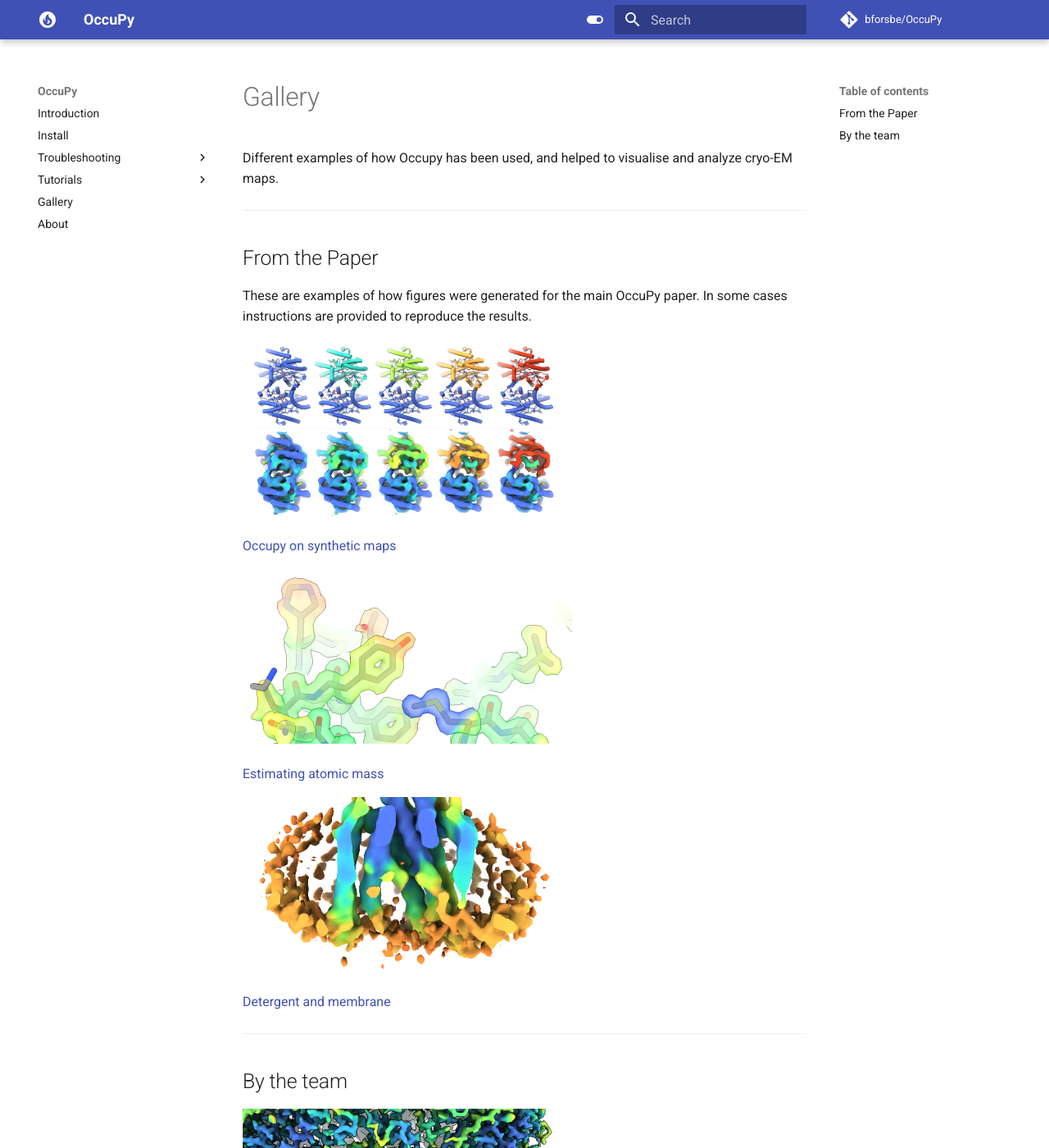
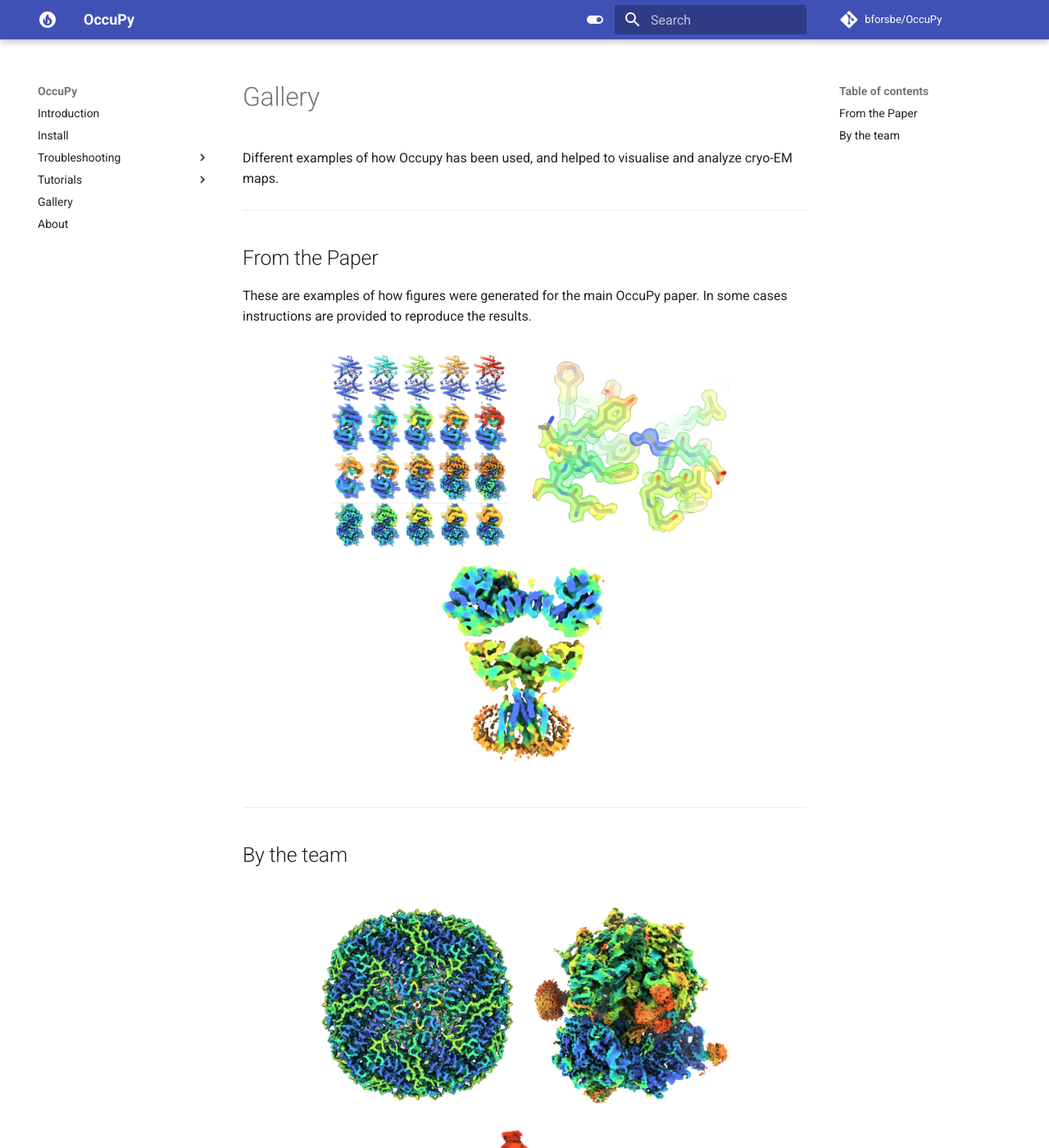
Before and after one commit to bforsbe/OccuPy, an MkDocs documentation site: the page built from docs/gallery/index.md, in a window 1280 px wide and 1400 px high. Shown: the whole window at 82% size. Built offline with MkDocs 1.6.1 and Material for MkDocs 9.7.7, drawn with Linux system fonts in a browser that asks for light colours; comment, search, counter and statistics services are not loaded; some of the changed text lies outside the part shown.

Commit message:
non auto-generated gallery

```diff
--- a/docs/gallery/index.md
+++ b/docs/gallery/index.md
@@ -11,81 +11,88 @@ Different examples of how Occupy has been used, and helped to visualise and anal
 These are examples of how figures were generated for the main OccuPy paper. In some cases instructions are provided
 to reproduce the results.
 
+<div class="gallery-image">
 
-<div class="mkd-glr-thumbcontainer" tooltip="Occupy on synthetic maps">
-    <!--div class="figure align-default" id="idp1"-->
-        <img alt="sythetic_map" src="thumbs/synthetic.png"/>
-        <p class="caption">
-            <span class="caption-text">
-                <a class="reference internal" href="synthetic">
-                    <span class="std std-ref">Occupy on synthetic maps </span>
-                </a>
-            </span>
-            <!--a class="headerlink" href="#idp1" title="Permalink to this image"></a-->
-        </p>
-    <!--/div-->
+    <div class="img-box">
+    <a class="reference internal" href="synthetic" style="color:#FFFFFF;">
+      <img src="thumbs/synthetic.png" alt="" />
+      <div class="transparent-box">
+        <div class="caption">
+          <p>Synthetic input</p>
+            <p class="opacity-low">PDB-1UXI</p>
+        </div>
+      </div>
+    </a>
+    </div>
+
+    <div class="img-box">
+    <a class="reference internal" href="mass" style="color:#FFFFFF;">
+      <img src="thumbs/mass.png" alt="" />
+      <div class="transparent-box">
+        <div class="caption">
+          <p>Mass effects</p>
+          <p class="opacity-low">EMD-33707</p></p>
+        </div>
+      </div>
+    </a>
+    </div>
+
+    <div class="img-box">
+    <a class="reference internal" href="membrane" style="color:#FFFFFF;">
+      <img src="thumbs/membrane.png" alt="" />
+      <div class="transparent-box">
+        <div class="caption">
+          <p>Membrane protein</p>
+          <p class="opacity-low">EMD-23015</p></p>
+        </div>
+      </div>
+    </a>
+    </div>
+
 </div>
-
-<div class="mkd-glr-thumbcontainer" tooltip="Estimating atomic mass">
-    <!--div class="figure align-default" id="idp2"-->
-        <img alt="Introductory example - Plotting sin" src="thumbs/mass.png" />
-        <p class="caption">
-            <span class="caption-text">
-                <a class="reference internal" href="mass">
-                    <span class="std std-ref">Estimating atomic mass</span>
-                </a>
-            </span>
-            <!--a class="headerlink" href="#idp2" title="Permalink to this image"></a-->
-        </p>
-    <!--/div-->
-</div>
-
-<div class="mkd-glr-thumbcontainer" tooltip="Detergent and membrane">
-    <!--div class="figure align-default" id="idp3"-->
-        <img alt="Introductory example - Plotting sin" src="thumbs/membrane.png" />
-        <p class="caption">
-            <span class="caption-text">
-                <a class="reference internal" href="membrane">
-                    <span class="std std-ref">Detergent and membrane</span>
-                </a>
-            </span>
-            <!--a class="headerlink" href="#idp3" title="Permalink to this image"></a-->
-        </p>
-    <!--/div-->
-</div>
-
-<div class="mkd-glr-clear"></div>
 
 ---
 
 ## By the team
 
-<div class="mkd-glr-thumbcontainer" tooltip="At high resolution">
-    <!--div class="figure align-default" id="idt1"-->
-        <img alt="Introductory example - Plotting sin" src="thumbs/high-res.png" />
-        <p class="caption">
-            <span class="caption-text">
-                <a class="reference internal" href="highres">
-                    <span class="std std-ref">At high resolution</span>
-                </a>
-            </span>
-            <!--a class="headerlink" href="#idt1" title="Permalink to this image"></a-->
-        </p>
-    <!--/div-->
-</div>
+<div class="gallery-image">
 
-<div class="mkd-glr-thumbcontainer" tooltip="Actin filament">
-    <!--div class="figure align-default" id="idt2"-->
-        <img alt="Introductory example - Plotting sin" src="thumbs/actin.png" />
-        <p class="caption">
-            <span class="caption-text">
-                <a class="reference internal" href="filament">
-                    <span class="std std-ref">Actin filament</span>
-                </a>
-            </span>
-            <!--a class="headerlink" href="#idt2" title="Permalink to this image"></a-->
-        </p>
-    <!--/div-->
+    <div class="img-box">
+    <a class="reference internal" href="highres" style="color:#FFFFFF;">
+      <img src="thumbs/high-res.png" alt="" />
+      <div class="transparent-box">
+        <div class="caption">
+          <p>At high resolution</p>
+          <p class="opacity-low">EMD-33707</p></p>
+        </div>
+      </div>
+    </a>
+    </div>
+
+    <div class="img-box">
+    <a class="reference internal" href="ribosome" style="color:#FFFFFF;">
+      <img src="thumbs/ribo.png" alt="" />
+      <div class="transparent-box">
+        <div class="caption">
+          <p>A ribosome</p>
+          <p class="opacity-low">EMD-3943</p></p>
+        </div>
+      </div>
+    </a>
+    </div>
+
+    <div class="img-box">
+    <a class="reference internal" href="spike" style="color:#FFFFFF;">
+      <img src="thumbs/spike.png" alt="" />
+      <div class="transparent-box">
+        <div class="caption">
+          <p>A viral spike</p>
+          <p class="opacity-low">Unpublished data</p></p>
+        </div>
+      </div>
+    </a>
+    </div>
+
 </div>
 
 
--- a/docs/stylesheets/extra.css
+++ b/docs/stylesheets/extra.css
@@ -17,3 +17,87 @@
 .mail {
   color: #9fa4b0;
 }
+
+* {
+  box-sizing: border-box;
+  margin: 0;
+  padding: 0;
+}
+
+
+.heading {
+    text-align: center;
+    font-size: 2.0em;
+    letter-spacing: 1px;
+    padding: 40px;
+    color: white;
+}
+
+.gallery-image {
+  padding: 20px;
+  display: flex;
+  flex-wrap: wrap;
+  justify-content: center;
+}
+
+.gallery-image img {
+  height: 240px;
+  width: 240px;
+  transform: scale(1.0);
+  transition: transform 0.4s ease;
+}
+
+.img-box {
+  box-sizing: content-box;
+  margin: 10px;
+  height: 240px;
+  width: 240px;
+  overflow: hidden;
+  display: inline-block;
+  color: white;
+  position: relative;
+  background-color: white;
+}
+
+.caption {
+  position: absolute;
+  bottom: 5px;
+  left: 20px;
+  opacity: 0.0;
+  transition: transform 0.3s ease, opacity 0.3s ease;
+}
+
+.transparent-box {
+  height: 240px;
+  width: 240px;
+  background-color:rgba(0, 0, 0, 0);
+  position: absolute;
+  top: 0;
+  left: 0;
+  transition: background-color 0.3s ease;
+}
+
+.img-box:hover img {
+  transform: scale(1.1);
+}
+
+.img-box:hover .transparent-box {
+  background-color:rgba(0, 0, 0, 0.5);
+}
+
+.img-box:hover .caption {
+  transform: translateY(-20px);
+  opacity: 1.0;
+}
+
+.img-box:hover {
+  cursor: pointer;
+}
+
+.caption > p:nth-child(2) {
+  font-size: 0.8em;
+}
+
+.opacity-low {
+  opacity: 0.8;
+}
--- a/mkdocs.yml
+++ b/mkdocs.yml
@@ -57,8 +57,6 @@ markdown_extensions:
   - md_in_html
   - pymdownx.arithmatex:
       generic: true
-  - toc:
-      permalink: true
 
 
 extra:
@@ -100,11 +98,7 @@ nav:
 
 plugins:
   - search
-  - gallery:
-        examples_dirs:
-            - docs/examples          # path to your example scripts
-        gallery_dirs:
-            - docs/generated/gallery  # where to save generated gallery
+
 
 #  - autorefs
 #  - minify:
--- a/setup.cfg
+++ b/setup.cfg
@@ -47,7 +47,6 @@ dev =
     jedi<0.18.0
     mkdocs
     mkdocs-material
-    mkdocs-gallery
     mypy
     pre-commit
     pydocstyle
```
Also changed, not shown: docs/generated/gallery/index.md (deleted, +0 -48 lines), docs/gallery/thumbs/high-res.png, docs/gallery/thumbs/mass.png, docs/gallery/thumbs/membrane.png, docs/gallery/thumbs/ribo.png (added), docs/gallery/thumbs/spike.png (added), docs/gallery/thumbs/synthetic.png.
